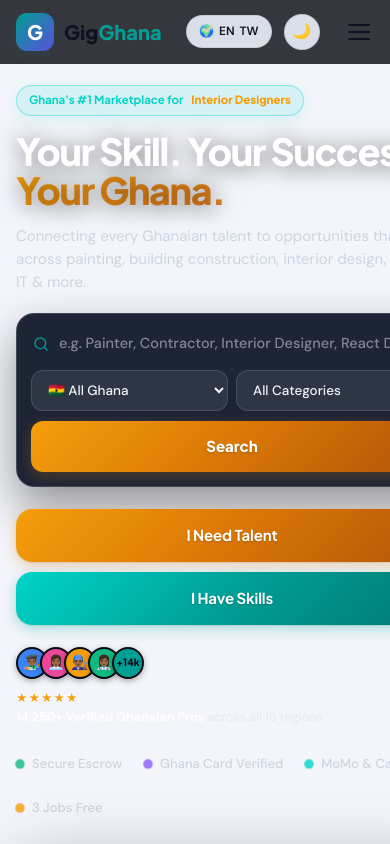
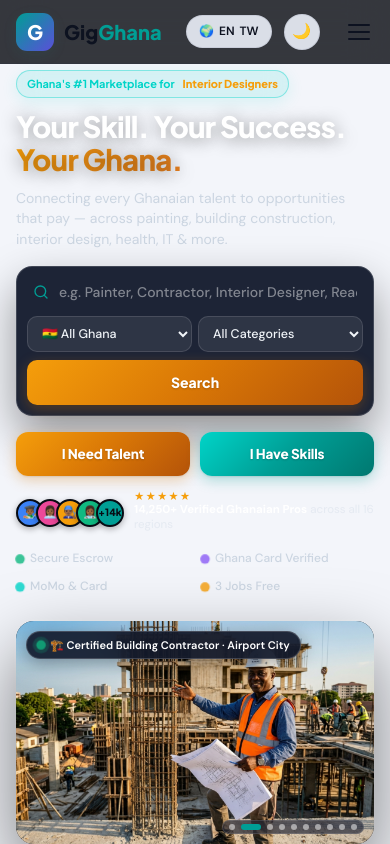
Before and after one commit to JoeVardyGC/GigGhana, a Next.js app: page / in a window 390 px wide. Shown: the top 844 px of the page. Built offline with nearby package versions, Linux system fonts and the light colour scheme.

Commit message:
feat(hero): optimize mobile responsiveness with compact title, 2-column action buttons, 2x2 trust grid, and balanced showcase slider

```diff
--- a/app/globals.css
+++ b/app/globals.css
@@ -2949,59 +2949,60 @@
     border-bottom: none;
   }
 
-  /* Hero on Mobile */
+  /* Hero on Mobile - Ultra-Responsive Layout */
   .hero {
-    padding: 85px 0 36px;
+    padding: 70px 0 28px;
     min-height: auto;
   }
   .hero-container {
     padding: 0 16px;
-    gap: 28px;
+    gap: 20px;
   }
   .hero-badge {
-    font-size: 12px;
-    padding: 6px 14px;
-    margin-bottom: 16px;
+    font-size: 11.5px;
+    padding: 5px 12px;
+    margin-bottom: 12px;
+    align-self: flex-start;
   }
   .hero-title {
-    font-size: clamp(38px, 9.8vw, 54px);
-    font-weight: 950;
-    line-height: 1.02;
-    letter-spacing: -0.04em;
-    margin-bottom: 18px;
-    text-shadow: 0 2px 24px rgba(0, 0, 0, 0.6);
+    font-size: clamp(28px, 7.8vw, 38px);
+    font-weight: 850;
+    line-height: 1.12;
+    letter-spacing: -0.03em;
+    margin-bottom: 12px;
+    text-shadow: 0 2px 18px rgba(0, 0, 0, 0.45);
   }
   .hero-title .gold {
     display: inline-block;
-    font-weight: 950;
-    letter-spacing: -0.035em;
+    font-weight: 850;
+    letter-spacing: -0.025em;
   }
   .hero-sub {
-    font-size: clamp(15.5px, 4.2vw, 18px);
-    line-height: 1.55;
-    margin-bottom: 24px;
+    font-size: 14.5px;
+    line-height: 1.5;
+    margin-bottom: 18px;
   }
 
   /* Search Capsule on Mobile */
   .search-outer {
-    margin-bottom: 22px;
+    margin-bottom: 16px;
     width: 100%;
     max-width: 100%;
   }
   .search-wrap {
     flex-direction: column;
     align-items: stretch;
-    padding: 14px;
-    gap: 10px;
-    border-radius: 18px;
+    padding: 10px;
+    gap: 8px;
+    border-radius: 16px;
   }
   .search-input-row {
     width: 100%;
-    padding: 4px 2px;
+    padding: 4px 6px;
   }
   .search-input-row input {
     width: 100%;
-    font-size: 14.5px;
+    font-size: 14px;
   }
   .search-div {
     display: none;
@@ -3009,7 +3010,7 @@
   .search-selects-group {
     display: grid;
     grid-template-columns: 1fr 1fr;
-    gap: 8px;
+    gap: 6px;
     width: 100%;
   }
   .search-div-inner {
@@ -3017,57 +3018,98 @@
   }
   .search-wrap select {
     width: 100%;
-    padding: 10px 12px;
-    font-size: 13.5px;
-    border-radius: 12px;
+    padding: 8px 10px;
+    font-size: 12.5px;
+    border-radius: 10px;
   }
   .hero-search-btn {
     width: 100%;
     justify-content: center;
-    padding: 13px;
-    font-size: 15px;
-    font-weight: 800;
-    border-radius: 12px;
-  }
-
-  /* Hero Action Buttons on Mobile */
+    padding: 11px;
+    font-size: 14px;
+    font-weight: 750;
+    border-radius: 10px;
+  }
+
+  /* Hero Action Buttons on Mobile: Sleek 2-Column Side-by-Side */
   .hero-acts {
-    flex-direction: column;
+    display: grid;
+    grid-template-columns: 1fr 1fr;
     width: 100%;
     gap: 10px;
-    margin-bottom: 22px;
+    margin-bottom: 16px;
   }
   .hero-acts .btn {
     width: 100%;
     justify-content: center;
     text-align: center;
-  }
-
-  /* Hero Social Proof on Mobile */
+    padding: 11px 8px;
+    font-size: 13.5px;
+    font-weight: 750;
+    border-radius: 12px;
+  }
+
+  /* Hero Social Proof on Mobile: Clean Single Row */
   .hero-social-proof {
+    display: flex;
+    flex-direction: row;
+    align-items: center;
+    gap: 10px;
+    margin-bottom: 16px;
+  }
+  .cluster-avatar {
+    width: 28px;
+    height: 28px;
+    font-size: 12px;
+  }
+  .social-proof-text {
+    display: flex;
     flex-direction: column;
-    align-items: flex-start;
-    gap: 10px;
-  }
-
-  /* Hero Showcase on Mobile */
+    gap: 1px;
+  }
+  .sp-stars {
+    font-size: 10px;
+    line-height: 1;
+  }
+  .sp-desc {
+    font-size: 11.5px;
+    line-height: 1.3;
+  }
+
+  /* Trust Indicators on Mobile: Balanced 2x2 Grid */
+  .hero-trust {
+    display: grid;
+    grid-template-columns: repeat(2, 1fr);
+    gap: 8px 12px;
+    width: 100%;
+  }
+  .trust-i {
+    font-size: 12px;
+    gap: 6px;
+  }
+
+  /* Hero Showcase on Mobile: Balanced Height */
+  .hero-right-showcase {
+    margin-top: 4px;
+    width: 100%;
+  }
   .showcase-card {
-    min-height: 270px;
-    max-height: 360px;
+    min-height: 190px;
+    max-height: 230px;
     aspect-ratio: 16 / 10;
-    border-radius: 22px;
+    border-radius: 18px;
   }
   .showcase-top-badge {
-    font-size: 11.5px;
-    padding: 5px 12px;
-    top: 12px;
-    left: 12px;
-    gap: 6px;
+    font-size: 11px;
+    padding: 4px 10px;
+    top: 10px;
+    left: 10px;
+    gap: 5px;
   }
   .showcase-dots {
-    bottom: 12px;
-    right: 12px;
-    padding: 4px 8px;
+    bottom: 10px;
+    right: 10px;
+    padding: 3px 6px;
   }
 
   /* Bento Grid on Mobile */
@@ -3249,23 +3291,23 @@
 
 @media (max-width: 480px) {
   .hero-title {
-    font-size: clamp(34px, 9.6vw, 44px);
-    line-height: 1.03;
-    letter-spacing: -0.035em;
+    font-size: clamp(26px, 7.5vw, 34px);
+    line-height: 1.12;
+    letter-spacing: -0.025em;
+    margin-bottom: 12px;
+  }
+  .hero-sub {
+    font-size: 14px;
+    line-height: 1.48;
     margin-bottom: 16px;
-  }
-  .hero-sub {
-    font-size: 15px;
-    line-height: 1.52;
-    margin-bottom: 20px;
   }
   .cat-grid {
     grid-template-columns: 1fr;
     gap: 12px;
   }
   .hero-badge {
-    font-size: 11.5px;
-    padding: 5px 12px;
+    font-size: 11px;
+    padding: 4px 10px;
   }
   .rjh-jc-footer {
     flex-direction: column;
@@ -3281,7 +3323,10 @@
 
 @media (max-width: 360px) {
   .hero-title {
-    font-size: clamp(30px, 9.2vw, 36px);
-    line-height: 1.05;
-  }
-}
+    font-size: 24px;
+    line-height: 1.15;
+  }
+  .hero-acts {
+    grid-template-columns: 1fr;
+  }
+}
```
